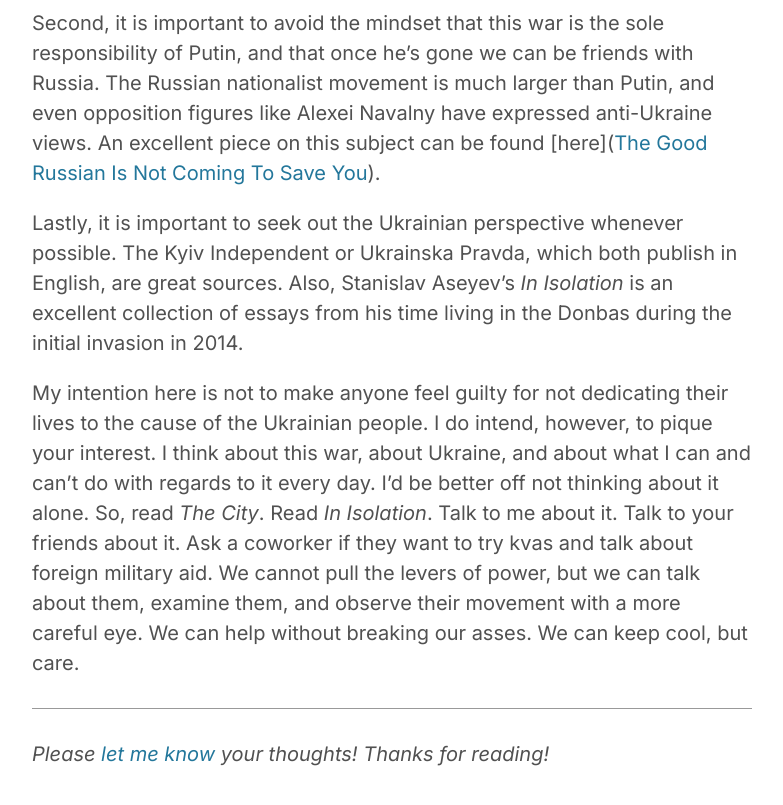
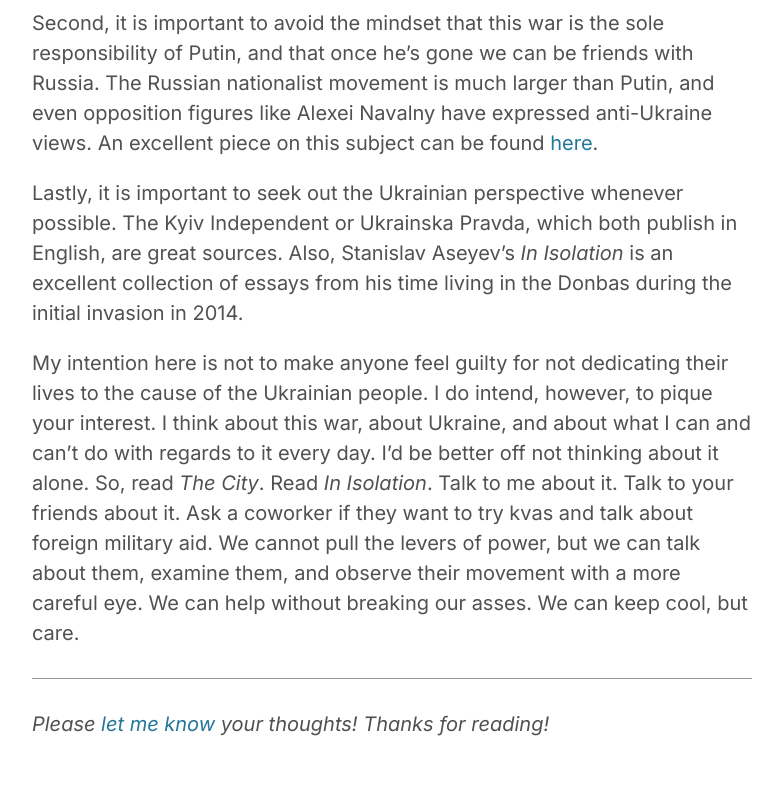
Before and after one commit to dedobbelaere/dedobbelaere.github.io, an Astro site: page /blog/the-city in a window 1280 px wide. Shown: the part 4760-5565 px from the top of the page, without its empty margins (428-1211 px from the left). Built offline with nearby package versions, Linux system fonts and the light colour scheme; Astro itself is replaced by a stand-in of ours.

Commit message:
Update the-city.md

```diff
--- a/src/content/blog/the-city.md
+++ b/src/content/blog/the-city.md
@@ -44,7 +44,7 @@ Nonetheless there are things to be done. I read about the war as much as I can.
 
 I try to not preach in these posts, but I'll offer a few pieces of information that might be useful if this piece has moved you. First, most Ukrainians consider the start of the war to be in 2014, with the annexation of Crimea and invasion of the Donbas. 2022 marks the start of the full-scale invasion, not the start of the war. This is the fifth year of the full-scale invasion, but the thirteenth year of the war.
 
-Second, it is important to avoid the mindset that this war is the sole responsibility of Putin, and that once he's gone we can be friends with Russia. The Russian nationalist movement is much larger than Putin, and even opposition figures like Alexei Navalny have expressed anti-Ukraine views. An excellent piece on this subject can be found [here]([The Good Russian Is Not Coming To Save You](https://thechrissampson.substack.com/p/the-good-russian-is-not-coming-to)).
+Second, it is important to avoid the mindset that this war is the sole responsibility of Putin, and that once he's gone we can be friends with Russia. The Russian nationalist movement is much larger than Putin, and even opposition figures like Alexei Navalny have expressed anti-Ukraine views. An excellent piece on this subject can be found [here](https://thechrissampson.substack.com/p/the-good-russian-is-not-coming-to).
 
 Lastly, it is important to seek out the Ukrainian perspective whenever possible. The Kyiv Independent or Ukrainska Pravda, which both publish in English, are great sources. Also, Stanislav Aseyev's *In Isolation* is an excellent collection of essays from his time living in the Donbas during the initial invasion in 2014.
 
```
